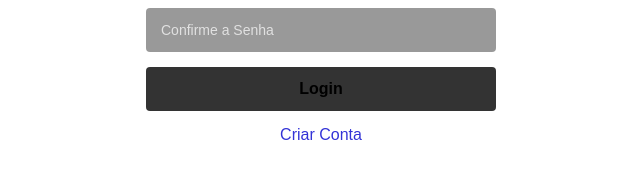
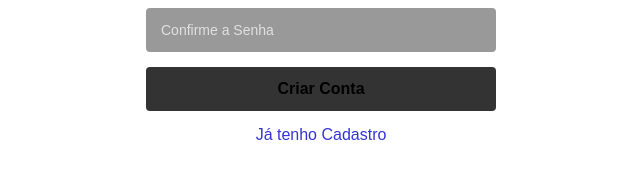
Before and after one commit to codenation-dev/squad-2-ad-escale, a React (Create React App) app in the folder frontend/: page /signup in a window 1280 px wide. Shown: the part 515-694 px from the top of the page, without its empty margins (319-959 px from the left). Built offline with nearby package versions, Linux system fonts and the light colour scheme; the HTML template or start-up script is replaced by a standard one.

Commit message:
Fix no erro em SignUp

```diff
--- a/frontend/src/pages/SignUp/index.js
+++ b/frontend/src/pages/SignUp/index.js
@@ -57,14 +57,14 @@ class SignUp extends Component {
             </h1>
             <form onSubmit={this.handleSignUp}>
               <input
-                type="username"
+                type="text"
                 placeholder="Usuário"
                 onChange={e => this.setState({ username: e.target.value })}
               />
               <input
                 type="email"
                 placeholder="Email"
-                onChange={e => this.setState({ username: e.target.value })}
+                onChange={e => this.setState({ email: e.target.value })}
               />
               <input
                 type="password"
@@ -77,8 +77,8 @@ class SignUp extends Component {
                 onChange={e => this.setState({ confirmPassword: e.target.value })}
               />
 
-              <button type="submit">Login</button>
-              <Link to="/signin">Criar Conta</Link>
+              <button type="submit">Criar Conta</button>
+              <Link to="/signin">Já tenho Cadastro</Link>
             </form>
           </Container>
         </Wrapper>
```
